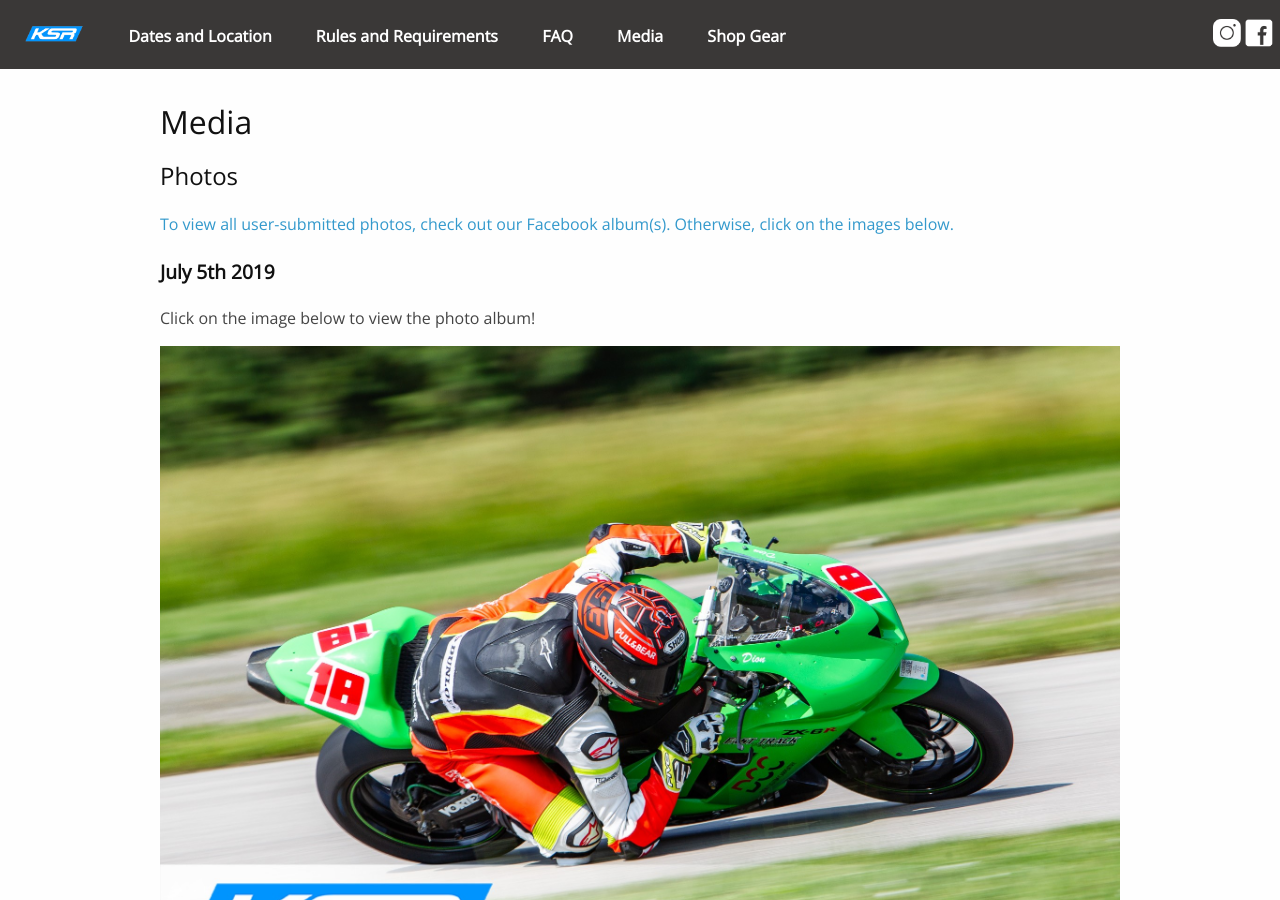
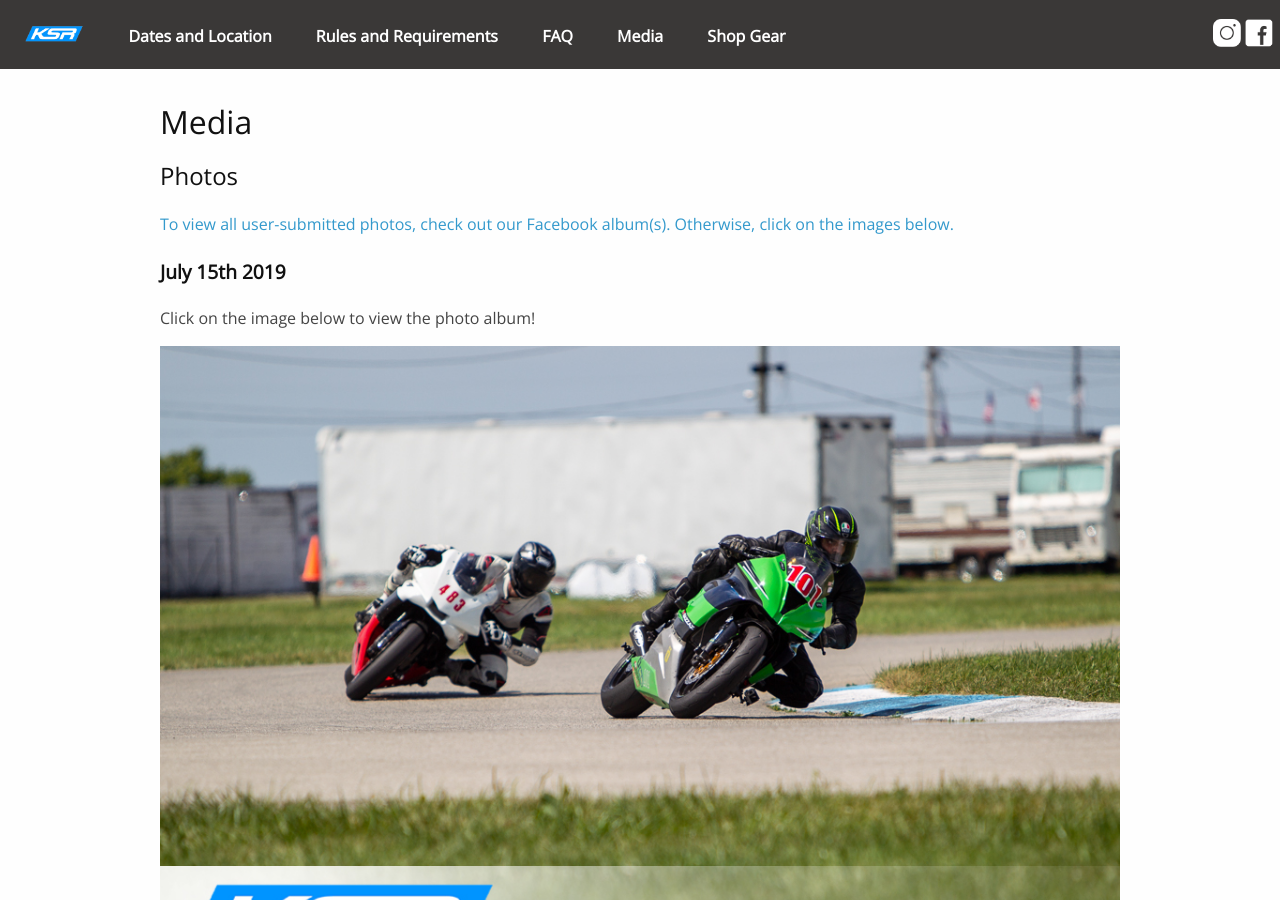
Before and after one commit to kwsportracing/site, a Jekyll site: the page built from docs/media.md, in a window 1280 px wide and 900 px high. Built offline with Jekyll 4.4.1, drawn with Linux system fonts in a browser that asks for light colours; nearby versions of some CDN libraries.

Commit message:
Update media page with July 15th album

```diff
--- a/docs/media.md
+++ b/docs/media.md
@@ -10,6 +10,12 @@ permalink: /media/
 
 [To view all user-submitted photos, check out our Facebook album(s). Otherwise, click on the images below.](https://www.facebook.com/groups/kwsportracing/photos/?filter=albums)
 
+
+#### July 15th 2019
+
+Click on the image below to view the photo album!
+
+[![20190715](/img/gallery/20190715.jpg)](https://www.facebook.com/media/set/?set=oa.2354586624812521)
 
 #### July 5th 2019
 
```
Also changed, not shown: img/gallery/20190715.jpg (added).
